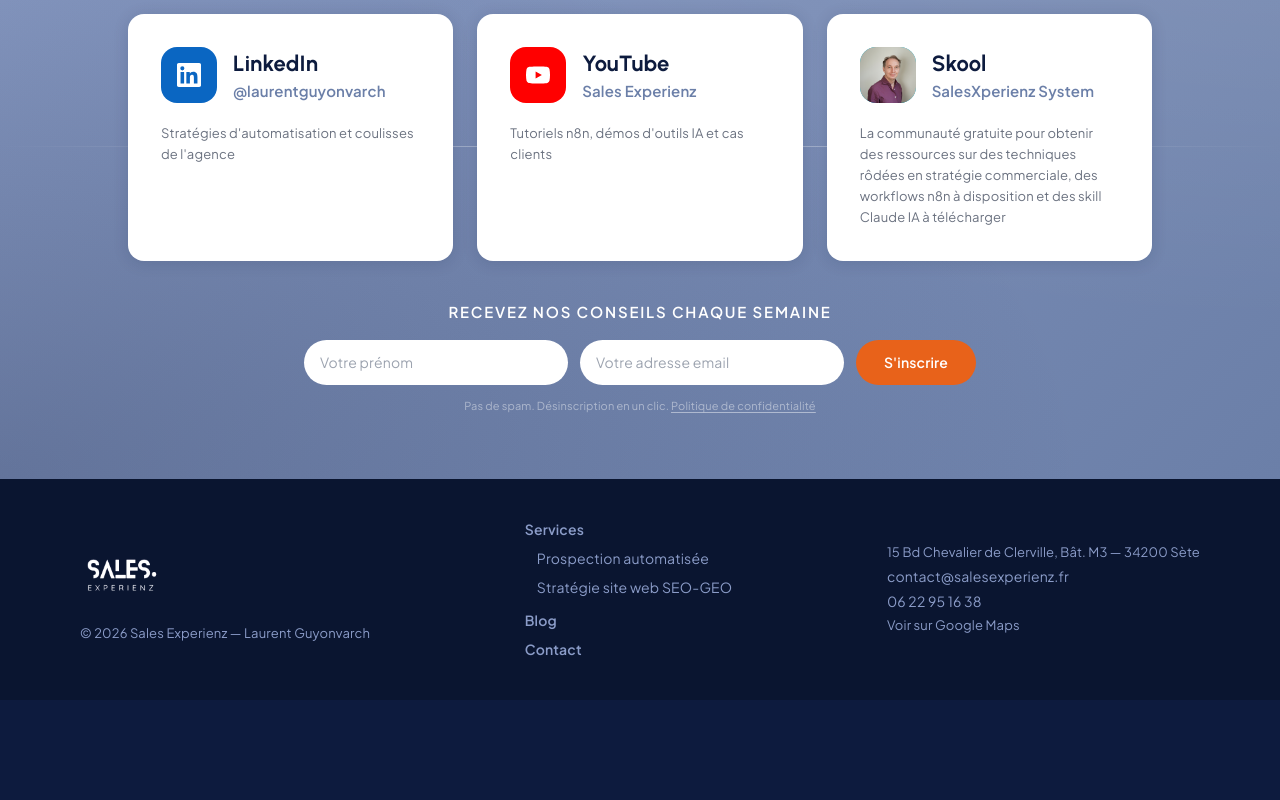
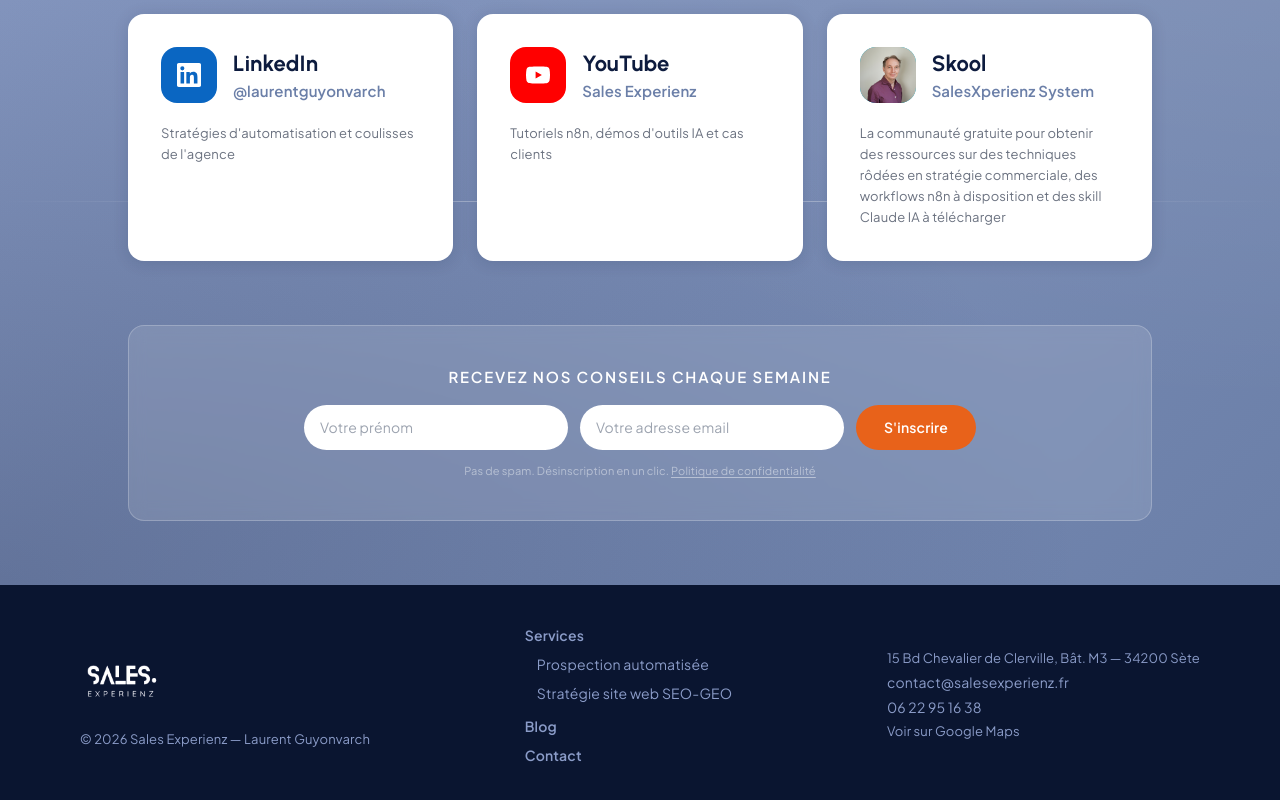
Before and after one commit to salesexperienz/site-web-salesexperienz, a Next.js app: page /blog/demo in a window 1280 px wide. Shown: the part 3523-4323 px from the top of the page. Before the commit the page ends 4223 px from the top, so only its background shows below. Built offline with nearby package versions, Linux system fonts and the light colour scheme.

Commit message:
feat: voile opaque et espacement newsletter SocialBlock
Co-Authored-By: Claude Sonnet 4.6 <noreply@anthropic.com>

```diff
--- a/components/NewsletterForm.tsx
+++ b/components/NewsletterForm.tsx
@@ -31,7 +31,7 @@ export default function NewsletterForm() {
   }
 
   return (
-    <div className="mt-10 max-w-2xl mx-auto">
+    <div className="max-w-2xl mx-auto">
       <p className="text-center text-white font-bold text-[15px] mb-4 uppercase tracking-[0.12em]">
         Recevez nos conseils chaque semaine
       </p>
--- a/components/SocialBlock.tsx
+++ b/components/SocialBlock.tsx
@@ -101,7 +101,11 @@ export default function SocialBlock() {
         </div>
 
         {/* Formulaire newsletter */}
-        <NewsletterForm />
+        <div className="mt-16 max-w-5xl mx-auto">
+          <div className="rounded-2xl px-8 py-10" style={{ background: 'rgba(255,255,255,0.12)', backdropFilter: 'blur(8px)', border: '1px solid rgba(255,255,255,0.22)' }}>
+            <NewsletterForm />
+          </div>
+        </div>
       </div>
     </section>
   )
```
